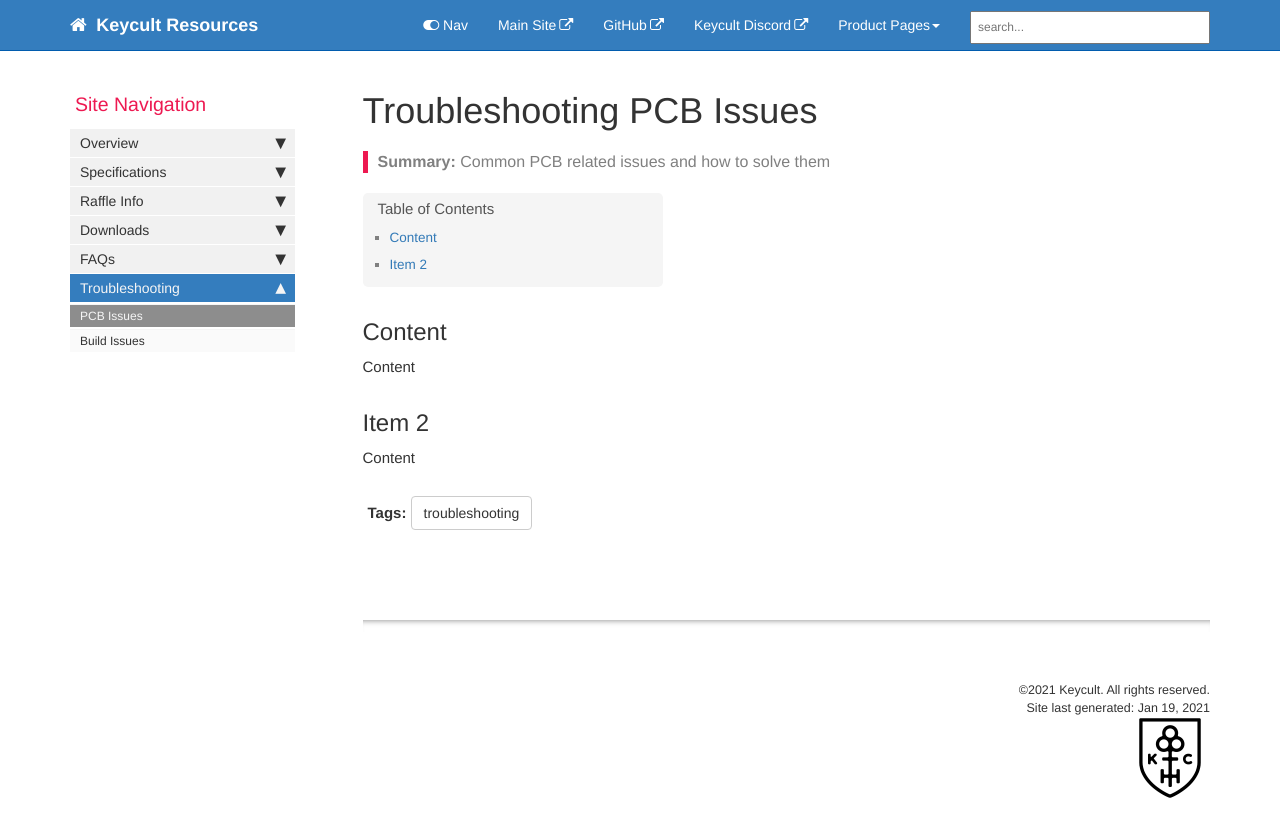
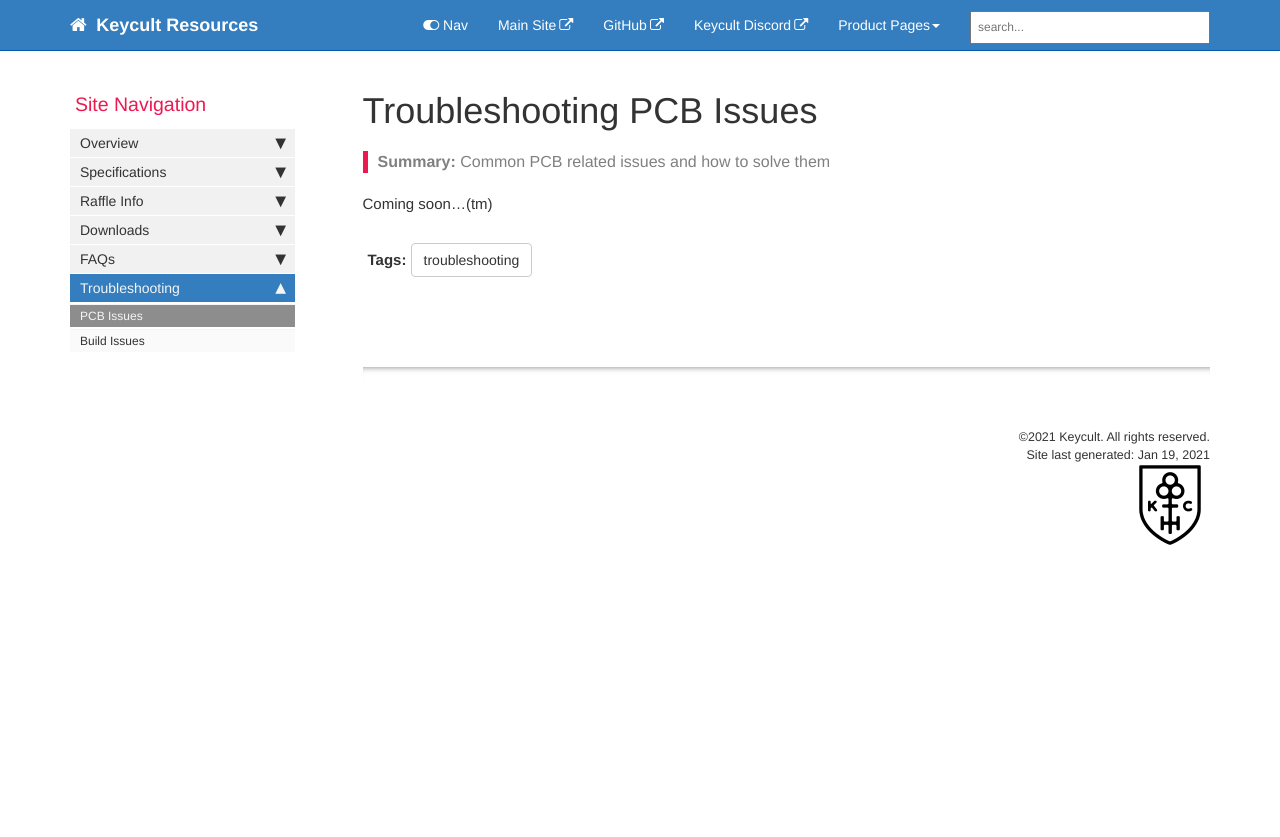
Before and after one commit to keycult/keycult-resources, a Jekyll site: the page built from pages/mydoc/troubleshooting_pcb_issues.md, in a window 1280 px wide. Shown: the top 837 px of the page. Built offline with Jekyll 4.4.1, drawn with Linux system fonts in a browser that asks for light colours; comment, search, counter and statistics services are not loaded.

Commit message:
Change filler content on troubleshooting pages
Setting them to say coming soon while we get content for thos pages

```diff
--- a/pages/mydoc/troubleshooting_build_issues.md
+++ b/pages/mydoc/troubleshooting_build_issues.md
@@ -7,10 +7,4 @@
 summary: "Common Keycult build related issues and how to solve them"
 ---
 
-## Content
-
-Content
-
-## Item 2
-
-Content
+Coming soon...(tm)
--- a/pages/mydoc/troubleshooting_pcb_issues.md
+++ b/pages/mydoc/troubleshooting_pcb_issues.md
@@ -7,10 +7,4 @@
 summary: "Common PCB related issues and how to solve them"
 ---
 
-## Content
-
-Content
-
-## Item 2
-
-Content
+Coming soon...(tm)
```
